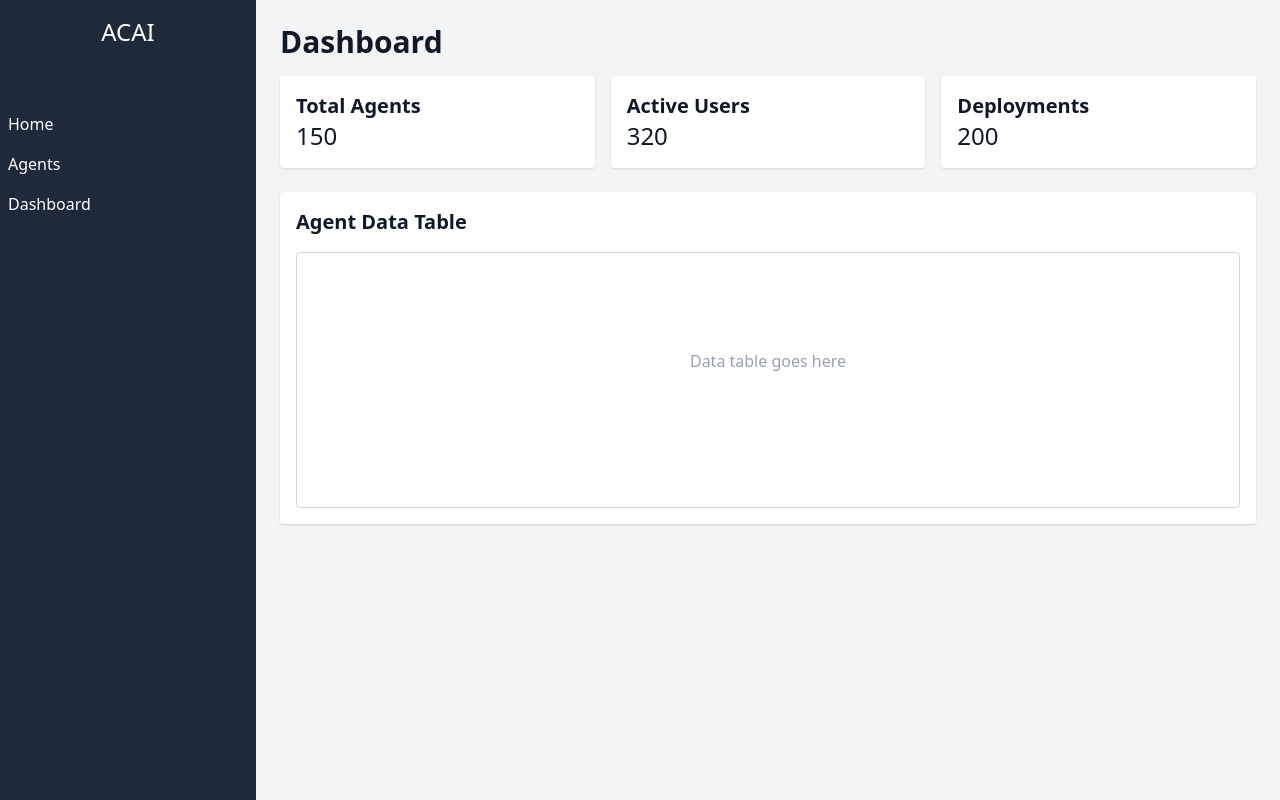
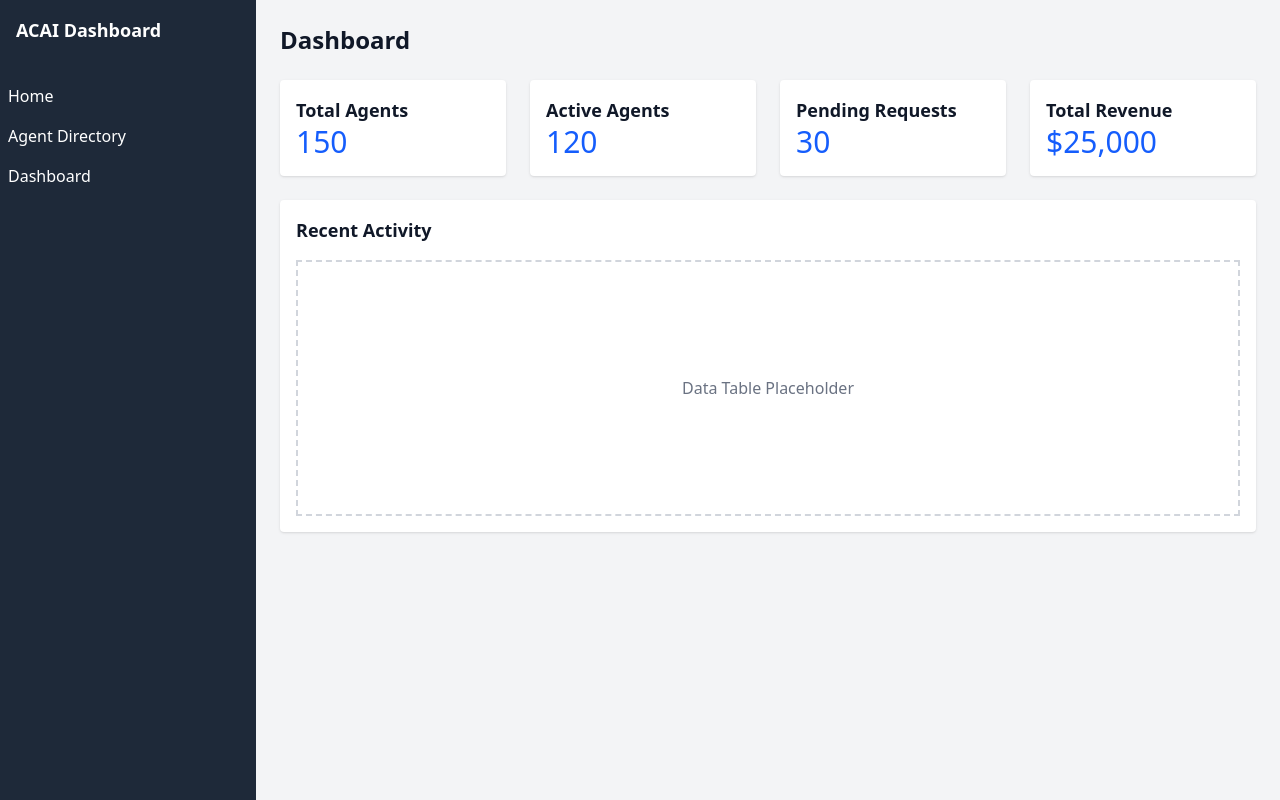
Before and after one commit to chetjainn/acai, a Next.js app: page /dashboard in a window 1280 px wide. Built offline with nearby package versions, Linux system fonts and the light colour scheme.

Commit message:
Initial build by One Machine AI Accelerator

```diff
--- a/src/app/dashboard/page.tsx
+++ b/src/app/dashboard/page.tsx
@@ -4,46 +4,51 @@ const Dashboard: React.FC = () => {
   return (
     <div className="flex">
       <aside className="w-64 bg-gray-800 text-white h-screen">
-        <div className="p-4 text-center text-2xl">ACAI</div>
-        <nav className="mt-10">
+        <div className="p-4">
+          <h1 className="text-lg font-bold">ACAI Dashboard</h1>
+        </div>
+        <nav className="mt-4">
           <ul>
             <li className="p-2 hover:bg-gray-700"><a href="/">Home</a></li>
-            <li className="p-2 hover:bg-gray-700"><a href="/agents">Agents</a></li>
+            <li className="p-2 hover:bg-gray-700"><a href="/agent-directory">Agent Directory</a></li>
             <li className="p-2 hover:bg-gray-700"><a href="/dashboard">Dashboard</a></li>
           </ul>
         </nav>
       </aside>
 
-      <main className="flex-grow p-6 bg-gray-100">
-        <header className="flex justify-between items-center mb-4">
-          <h1 className="text-3xl font-bold">Dashboard</h1>
+      <main className="flex-1 p-6 bg-gray-100">
+        <header className="flex justify-between items-center mb-6">
+          <h1 className="text-2xl font-semibold">Dashboard</h1>
         </header>
 
-        <div className="grid grid-cols-1 sm:grid-cols-2 lg:grid-cols-3 gap-4 mb-6">
+        <div className="grid grid-cols-1 md:grid-cols-2 lg:grid-cols-4 gap-6 mb-6">
           <div className="bg-white p-4 rounded shadow">
-            <h2 className="text-xl font-semibold">Total Agents</h2>
-            <p className="text-2xl">150</p>
+            <h2 className="text-lg font-bold">Total Agents</h2>
+            <p className="text-3xl text-blue-600">150</p>
           </div>
           <div className="bg-white p-4 rounded shadow">
-            <h2 className="text-xl font-semibold">Active Users</h2>
-            <p className="text-2xl">320</p>
+            <h2 className="text-lg font-bold">Active Agents</h2>
+            <p className="text-3xl text-blue-600">120</p>
           </div>
           <div className="bg-white p-4 rounded shadow">
-            <h2 className="text-xl font-semibold">Deployments</h2>
-            <p className="text-2xl">200</p>
+            <h2 className="text-lg font-bold">Pending Requests</h2>
+            <p className="text-3xl text-blue-600">30</p>
+          </div>
+          <div className="bg-white p-4 rounded shadow">
+            <h2 className="text-lg font-bold">Total Revenue</h2>
+            <p className="text-3xl text-blue-600">$25,000</p>
           </div>
         </div>
 
         <div className="bg-white p-4 rounded shadow">
-          <h2 className="text-xl font-semibold mb-4">Agent Data Table</h2>
-          <div className="h-64 border border-gray-300 rounded">
-            {/* Placeholder for Data Table */}
-            <p className="text-center pt-24 text-gray-400">Data table goes here</p>
+          <h2 className="text-lg font-bold mb-4">Recent Activity</h2>
+          <div className="h-64 flex items-center justify-center border-2 border-dashed border-gray-300">
+            <p className="text-gray-500">Data Table Placeholder</p>
           </div>
         </div>
       </main>
     </div>
   );
-}
+};
 
 export default Dashboard;
--- a/src/app/page.tsx
+++ b/src/app/page.tsx
@@ -1,48 +1,45 @@
-export default function Home() {
-  return <div>default function LandingPage() {
+export default function LandingPage() {
   return (
-    <div className="min-h-screen bg-gray-50">
+    <div className="bg-white">
       {/* Hero Section */}
-      <section className="bg-white py-20">
-        <div className="container mx-auto px-6 text-center">
-          <h1 className="text-4xl font-bold text-gray-800 mb-4">
-            Discover and Deploy AI Agents Effortlessly
-          </h1>
-          <p className="text-gray-600 mb-8">
-            ACAI is your marketplace for finding, comparing, and deploying cutting-edge AI agents.
+      <section className="bg-blue-600 text-white py-20">
+        <div className="max-w-7xl mx-auto px-6 flex flex-col items-center text-center">
+          <h1 className="text-5xl font-bold mb-4">Welcome to ACAI</h1>
+          <p className="text-xl mb-6">
+            Your one-stop marketplace for AI agents, where innovation meets ease.
           </p>
-          <a
-            href="#features"
-            className="bg-blue-600 text-white rounded-full px-8 py-3 inline-block hover:bg-blue-500"
-          >
-            Explore Features
-          </a>
+          <button className="bg-white text-blue-600 py-3 px-6 rounded-lg shadow-lg font-medium">
+            Explore Now
+          </button>
         </div>
       </section>
 
       {/* Features Section */}
-      <section id="features" className="py-20 bg-gray-200">
-        <div className="container mx-auto px-6">
-          <h2 className="text-3xl font-bold text-center text-gray-800 mb-10">
-            Outstanding Features
+      <section className="py-20 bg-gray-50">
+        <div className="max-w-7xl mx-auto px-6">
+          <h2 className="text-3xl font-bold text-center text-blue-600 mb-12">
+            Features
           </h2>
-          <div className="grid lg:grid-cols-3 gap-8">
-            <div className="bg-white rounded shadow p-6">
-              <h3 className="text-xl font-semibold text-gray-800 mb-4">Agent Directory</h3>
-              <p className="text-gray-600">
-                Easily browse and filter AI agents tailored to your needs.
+          <div className="grid grid-cols-1 md:grid-cols-3 gap-8">
+            <div className="bg-white p-6 rounded-lg shadow-md">
+              <h3 className="text-2xl font-bold mb-4">AI Agent Directory</h3>
+              <p>
+                Explore a wide variety of AI agents designed to simplify your
+                workflows and improve efficiency.
               </p>
             </div>
-            <div className="bg-white rounded shadow p-6">
-              <h3 className="text-xl font-semibold text-gray-800 mb-4">User Dashboard</h3>
-              <p className="text-gray-600">
-                Manage your accounts and track agent deployments efficiently.
+            <div className="bg-white p-6 rounded-lg shadow-md">
+              <h3 className="text-2xl font-bold mb-4">User Dashboard</h3>
+              <p>
+                Manage your preferences and AI agents effortlessly from a
+                centralized and intuitive dashboard.
               </p>
             </div>
-            <div className="bg-white rounded shadow p-6">
-              <h3 className="text-xl font-semibold text-gray-800 mb-4">Seamless Integration</h3>
-              <p className="text-gray-600">
-                Integrate ACAI effortlessly into your existing workflows.
+            <div className="bg-white p-6 rounded-lg shadow-md">
+              <h3 className="text-2xl font-bold mb-4">Secure & Scalable</h3>
+              <p>
+                Built with Next.js and Supabase, ensuring security and
+                scalability for all your AI needs.
               </p>
             </div>
           </div>
@@ -50,23 +47,17 @@ export default function Home() {
       </section>
 
       {/* Call to Action Section */}
-      <section className="bg-white py-20">
-        <div className="container mx-auto px-6 text-center">
-          <h2 className="text-3xl font-bold text-gray-800 mb-4">
-            Ready to Transform Your Business with AI?
-          </h2>
-          <p className="text-gray-600 mb-8">
-            Join us today and get started with deploying AI agents that align with your goals.
+      <section className="bg-blue-600 text-white py-20">
+        <div className="max-w-7xl mx-auto px-6 flex flex-col items-center text-center">
+          <h2 className="text-3xl font-bold mb-4">Get Started with ACAI Today</h2>
+          <p className="text-xl mb-6">
+            Join our platform and revolutionize the way you interact with AI.
           </p>
-          <a
-            href="/signup"
-            className="bg-blue-600 text-white rounded-full px-8 py-3 inline-block hover:bg-blue-500"
-          >
-            Get Started
-          </a>
+          <button className="bg-white text-blue-600 py-3 px-6 rounded-lg shadow-lg font-medium">
+            Sign Up Now
+          </button>
         </div>
       </section>
     </div>
   );
-}</div>;
 }
```
Also changed, not shown: 1 other file (tests, documents, lock files or other folders).
